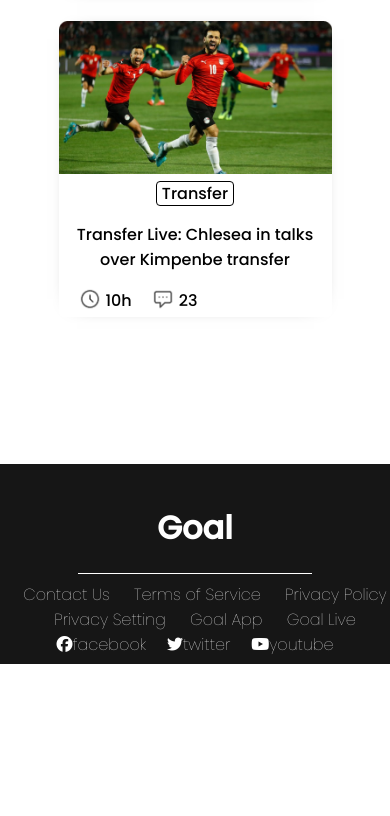
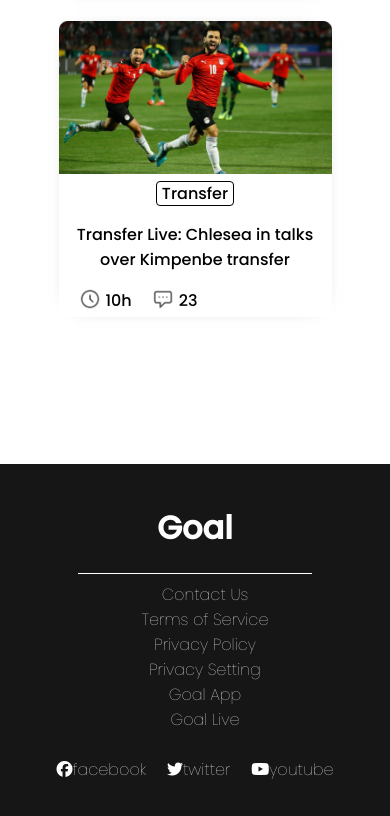
Before and after one commit to likhon15/world-cup, a plain HTML site: page index.html in a window 390 px wide. Shown: the part 3540-4356 px from the top of the page. Before the commit the page ends 4204 px from the top, so only its background shows below. Drawn offline with Linux system fonts and the light colour scheme.

Commit message:
added new

```diff
--- a/style/style.css
+++ b/style/style.css
@@ -183,6 +183,14 @@ hr{
     width: 80%;
    }
 
+   .footer a{
+    display: block;
+   }
+
+   .footer{
+     height: 400px;
+   }
+
    .main-main img{
     width: 100%;
    }
--- a/style/style2.css
+++ b/style/style2.css
@@ -217,6 +217,14 @@ hr{
     width: 80%;
    }
 
+   .footer a{
+    display: block;
+   }
+
+   .footer{
+     height: 400px;
+   }
+
    .main-main img{
     width: 100%;
    }
```
